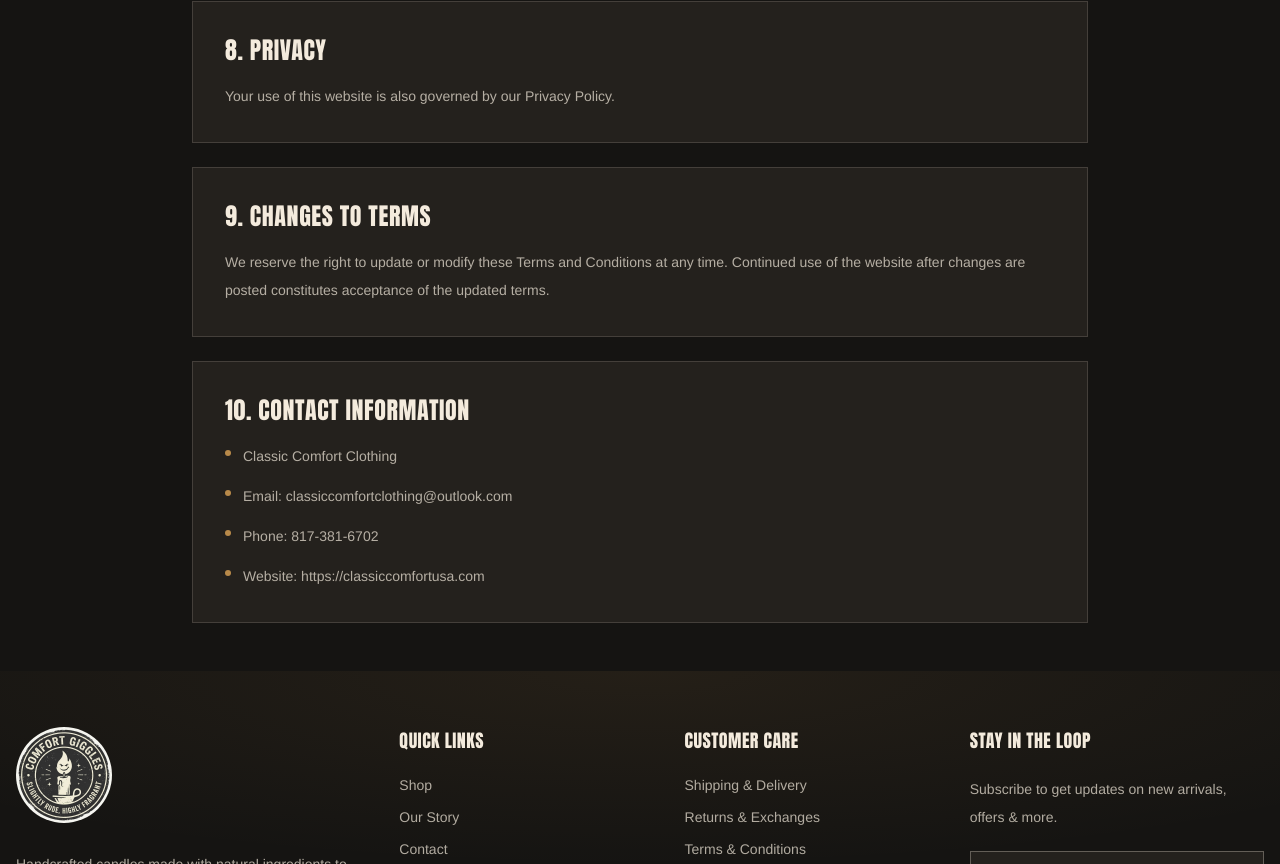
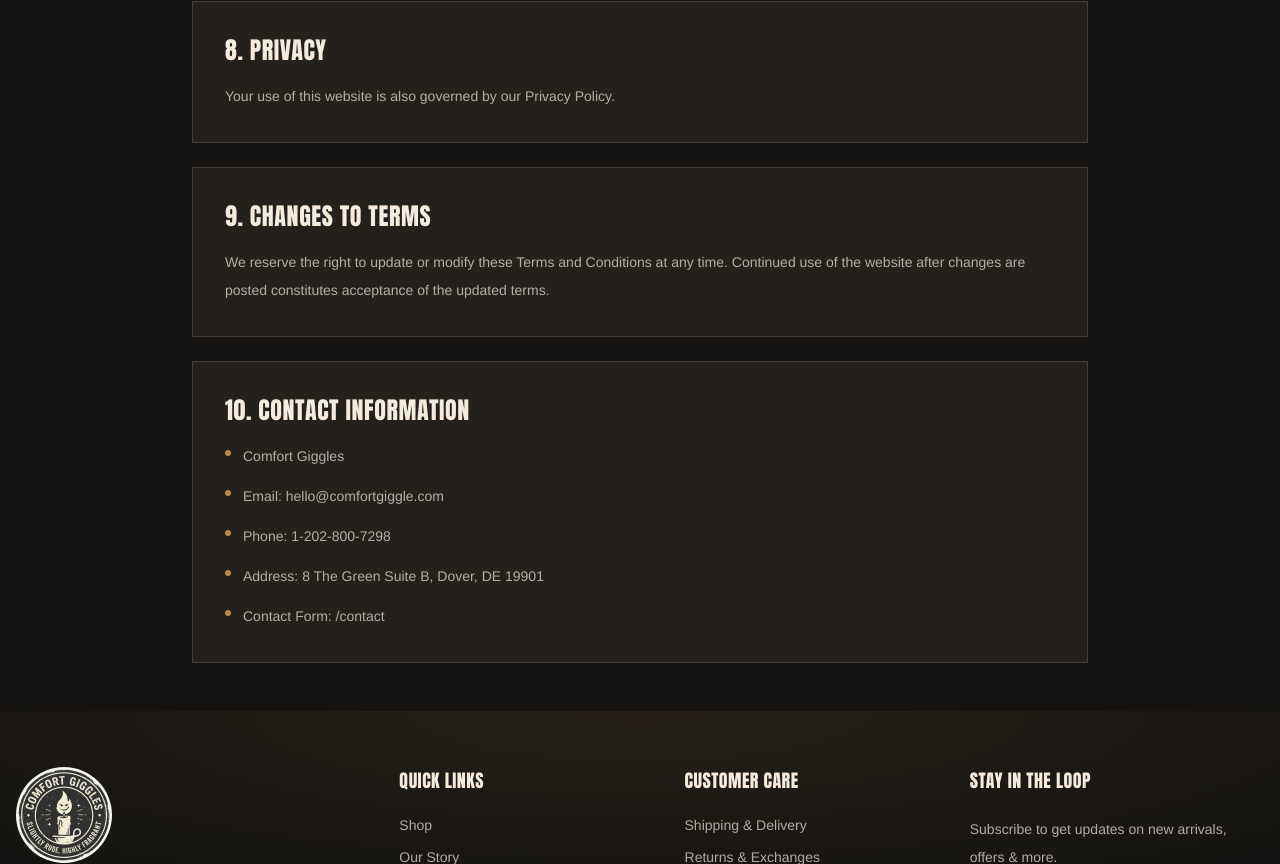
Before and after one commit to chanminmyat/comfortgiggle, a Next.js app: page /terms-and-conditions in a window 1280 px wide. Shown: the part 1842-2706 px from the top of the page. Built offline with nearby package versions, Linux system fonts and the light colour scheme; no server answers.

Commit message:
remove classic comfort

```diff
--- a/app/cancellation-policy/page.tsx
+++ b/app/cancellation-policy/page.tsx
@@ -5,7 +5,7 @@ export default function CancellationPolicyPage() {
     <PolicyPage
       title='Cancellation Policy'
       effectiveDate='May 15, 2026'
-      intro='At Classic Comfort Clothing, we understand that customers may need to cancel an order. Please review our cancellation policy below.'
+      intro='At Comfort Giggles, we understand that customers may need to cancel an order. Please review our cancellation policy below.'
       sections={[
         {
           title: '1. Order Cancellation',
@@ -46,10 +46,11 @@ export default function CancellationPolicyPage() {
         {
           title: '7. Contact Information',
           bullets: [
-            'Classic Comfort Clothing',
-            'Email: classiccomfortclothing@outlook.com',
-            'Phone: 817-381-6702',
-            'Website: https://classiccomfortusa.com',
+            'Comfort Giggles',
+            'Email: hello@comfortgiggle.com',
+            'Phone: 1-202-800-7298',
+            'Address: 8 The Green Suite B, Dover, DE 19901',
+            'Contact Form: /contact',
           ],
         },
       ]}
--- a/app/refund-policy/page.tsx
+++ b/app/refund-policy/page.tsx
@@ -5,7 +5,7 @@ export default function RefundPolicyPage() {
     <PolicyPage
       title='Refund Policy'
       effectiveDate='May 15, 2026'
-      intro='At Classic Comfort Clothing, customer satisfaction is important to us. Please review our refund and return policy below.'
+      intro='At Comfort Giggles, customer satisfaction is important to us. Please review our refund and return policy below.'
       sections={[
         {
           title: '1. Returns',
@@ -54,10 +54,11 @@ export default function RefundPolicyPage() {
         {
           title: '7. Contact Information',
           bullets: [
-            'Classic Comfort Clothing',
-            'Email: classiccomfortclothing@outlook.com',
-            'Phone: 817-381-6702',
-            'Website: https://classiccomfortusa.com',
+            'Comfort Giggles',
+            'Email: hello@comfortgiggle.com',
+            'Phone: 1-202-800-7298',
+            'Address: 8 The Green Suite B, Dover, DE 19901',
+            'Contact Form: /contact',
           ],
         },
       ]}
--- a/app/shipping-policy/page.tsx
+++ b/app/shipping-policy/page.tsx
@@ -5,7 +5,7 @@ export default function ShippingPolicyPage() {
     <PolicyPage
       title='Shipping Policy'
       effectiveDate='May 15, 2026'
-      intro='Thank you for shopping with Classic Comfort Clothing. Below are our shipping terms and conditions.'
+      intro='Thank you for shopping with Comfort Giggles. Below are our shipping terms and conditions.'
       sections={[
         {
           title: '1. Order Processing',
@@ -56,10 +56,11 @@ export default function ShippingPolicyPage() {
         {
           title: '8. Contact Information',
           bullets: [
-            'Classic Comfort Clothing',
-            'Email: classiccomfortclothing@outlook.com',
-            'Phone: 817-381-6702',
-            'Website: https://classiccomfortusa.com',
+            'Comfort Giggles',
+            'Email: hello@comfortgiggle.com',
+            'Phone: 1-202-800-7298',
+            'Address: 8 The Green Suite B, Dover, DE 19901',
+            'Contact Form: /contact',
           ],
         },
       ]}
--- a/app/terms-and-conditions/page.tsx
+++ b/app/terms-and-conditions/page.tsx
@@ -5,7 +5,7 @@ export default function TermsAndConditionsPage() {
     <PolicyPage
       title='Terms and Conditions'
       effectiveDate='May 15, 2026'
-      intro='Welcome to Classic Comfort Clothing. By accessing or using https://classiccomfortusa.com, you agree to be bound by these Terms and Conditions. If you do not agree with any part of these terms, please do not use our website.'
+      intro='Welcome to Comfort Giggles. By accessing or using our website, you agree to be bound by these Terms and Conditions. If you do not agree with any part of these terms, please do not use our website.'
       sections={[
         {
           title: '1. Use of Website',
@@ -34,13 +34,13 @@ export default function TermsAndConditionsPage() {
         {
           title: '5. Intellectual Property',
           body: [
-            'All content on this website, including logos, text, graphics, images, and designs, is the property of Classic Comfort Clothing and may not be copied, reproduced, or distributed without written permission.',
+            'All content on this website, including logos, text, graphics, images, and designs, is the property of Comfort Giggles and may not be copied, reproduced, or distributed without written permission.',
           ],
         },
         {
           title: '6. Limitation of Liability',
           body: [
-            'Classic Comfort Clothing shall not be liable for any indirect, incidental, or consequential damages resulting from the use of our website or products.',
+            'Comfort Giggles shall not be liable for any indirect, incidental, or consequential damages resulting from the use of our website or products.',
           ],
         },
         {
@@ -64,10 +64,11 @@ export default function TermsAndConditionsPage() {
         {
           title: '10. Contact Information',
           bullets: [
-            'Classic Comfort Clothing',
-            'Email: classiccomfortclothing@outlook.com',
-            'Phone: 817-381-6702',
-            'Website: https://classiccomfortusa.com',
+            'Comfort Giggles',
+            'Email: hello@comfortgiggle.com',
+            'Phone: 1-202-800-7298',
+            'Address: 8 The Green Suite B, Dover, DE 19901',
+            'Contact Form: /contact',
           ],
         },
       ]}
```
